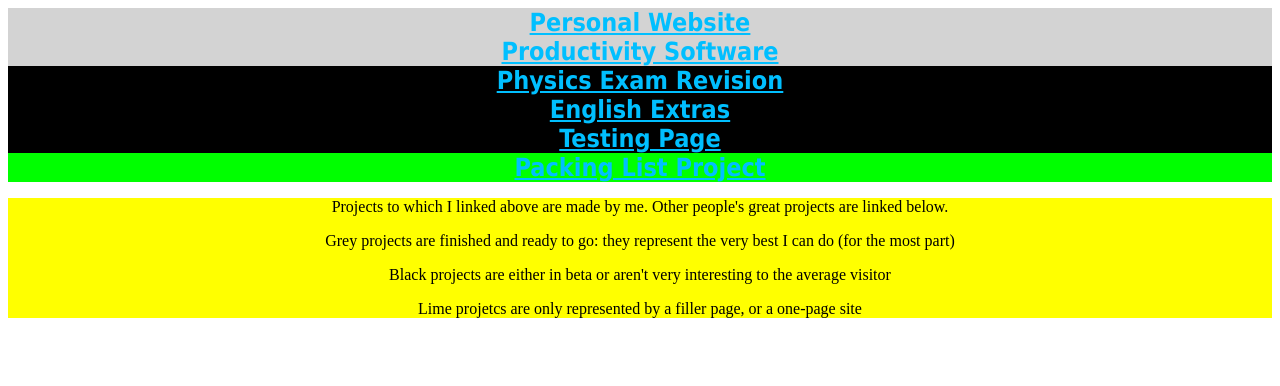
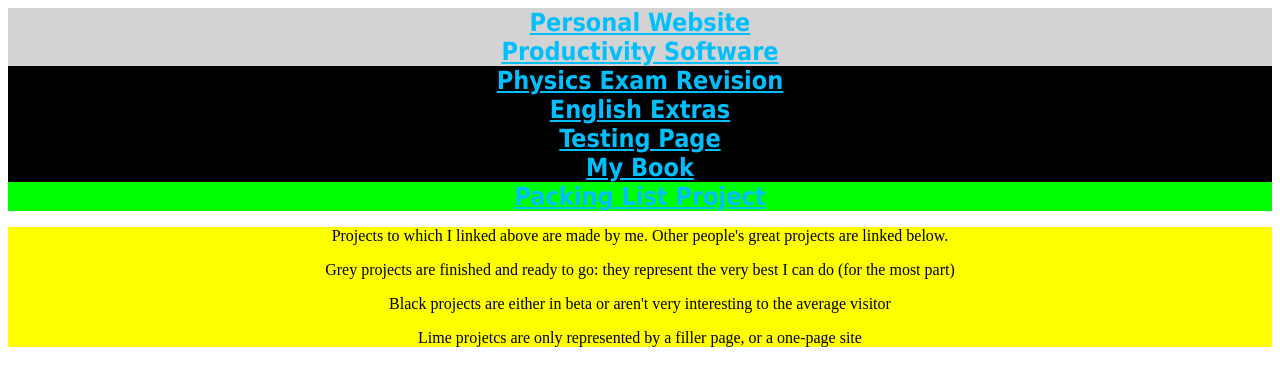
Before and after one commit to egor6417/hi, a plain HTML site: page index.html in a window 1280 px wide. Drawn offline with Linux system fonts and the light colour scheme.

Commit message:
Added Book

```diff
--- a/index.html
+++ b/index.html
@@ -18,8 +18,10 @@
 				<a href="http://egor6417.github.io/PhysicsMay17">Physics Exam Revision</a><!---EGProSuite.com-->
 				<a href="http://egor6417.github.io/ExtraEnglish">English Extras</a>
 
-			<a href="http://egor6417.github.io/test-test"> Testing Page </a>
-</div>
+				<a href="http://egor6417.github.io/test-test"> Testing Page </a>
+				<a href="http://egor6417.github.io/the-last-five-years"> My Book </a>
+
+			</div>
 		</center>
 
 		<center>
```
